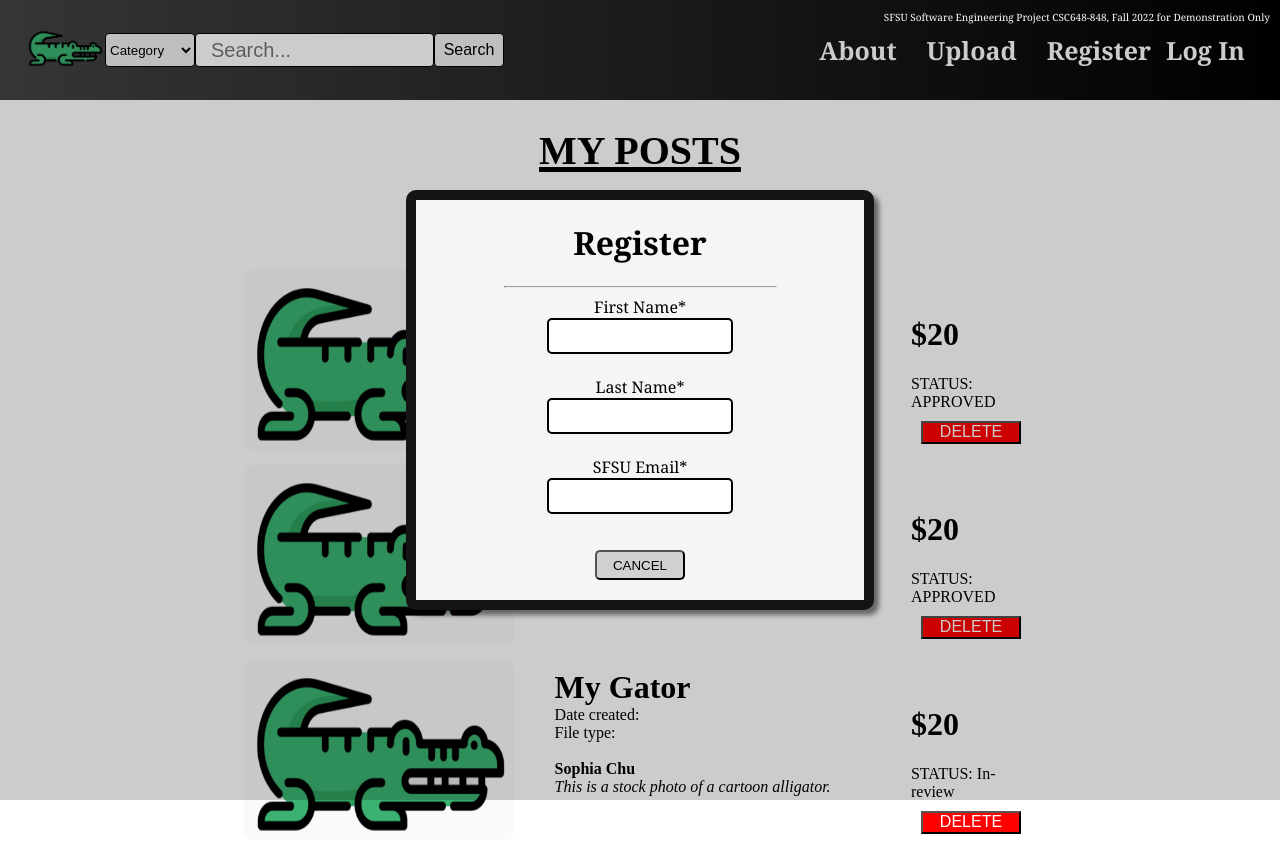
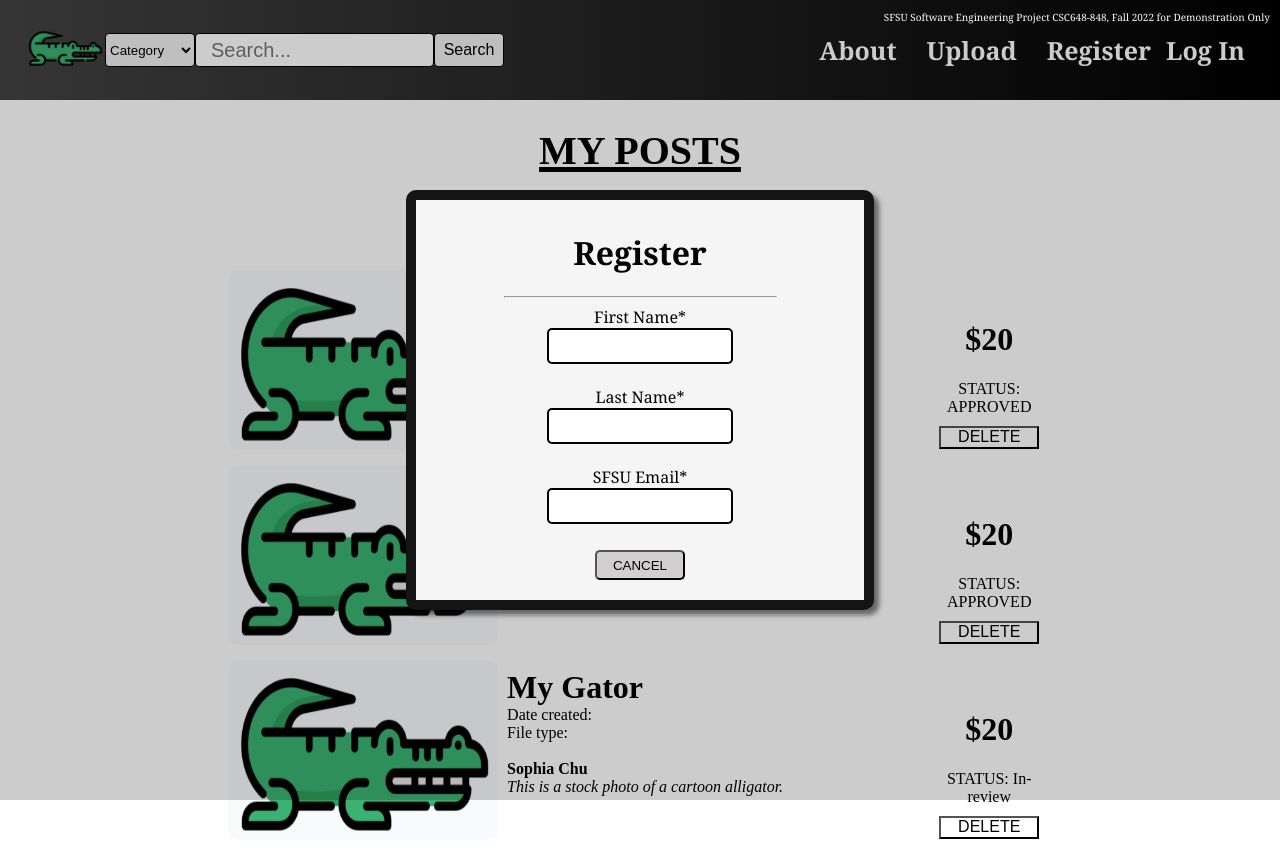
Before and after one commit to benztimm/csc648-03-fa22-team04, a React (Create React App) app in the folder application/frontend/: page /dashboard in a window 1280 px wide. Both pictures are taken after a click on the link "Register". Built offline with nearby package versions, Linux system fonts and the light colour scheme.

Commit message:
Fixed UI for purchase button in search result and fixed the register/login button inside register/login pop ups

```diff
--- a/application/frontend/src/components/pages/styles/loginRegister.css
+++ b/application/frontend/src/components/pages/styles/loginRegister.css
@@ -35,16 +35,19 @@
     overflow-y: auto;
     scrollbar-color: #2eb06b #ffffff;
     scrollbar-width: thin;
+    padding-bottom: 20px;
+    padding-top: 10px;
   }
 
   #reg-or-log {
-    font-size: medium;
+    font-size: 22px;
     color: #1271c9;
     text-decoration:underline;
+    cursor: pointer;
   }
 
   #reg-or-log:hover {
-    font-size: medium;
+    transform: translateY(-1px);
     color: purple;
     text-decoration: underline;
   }
--- a/application/frontend/src/components/pages/styles/searchResults.css
+++ b/application/frontend/src/components/pages/styles/searchResults.css
@@ -59,6 +59,27 @@
     order: 3;
     height: 45%;
     width: 15%;
-    margin-top: -50px;
-    margin-left: -100px;
+    margin-top: -40px;
+    margin-left: -5px;
+    text-align: center;
 }
+
+.purchaseInfo .card__bttn{
+    border-color: black;
+    cursor: pointer;
+
+    align-items:flex-end;
+    width:100px;
+    font-size: medium;
+    padding: 0.5%;
+    margin: 10px;
+    text-align: center;
+    background: white;;
+    color:black;
+
+}
+
+.purchaseInfo .card__bttn:hover{
+    background-color: gold;
+    transform: translateY(-1px);
+}
```
